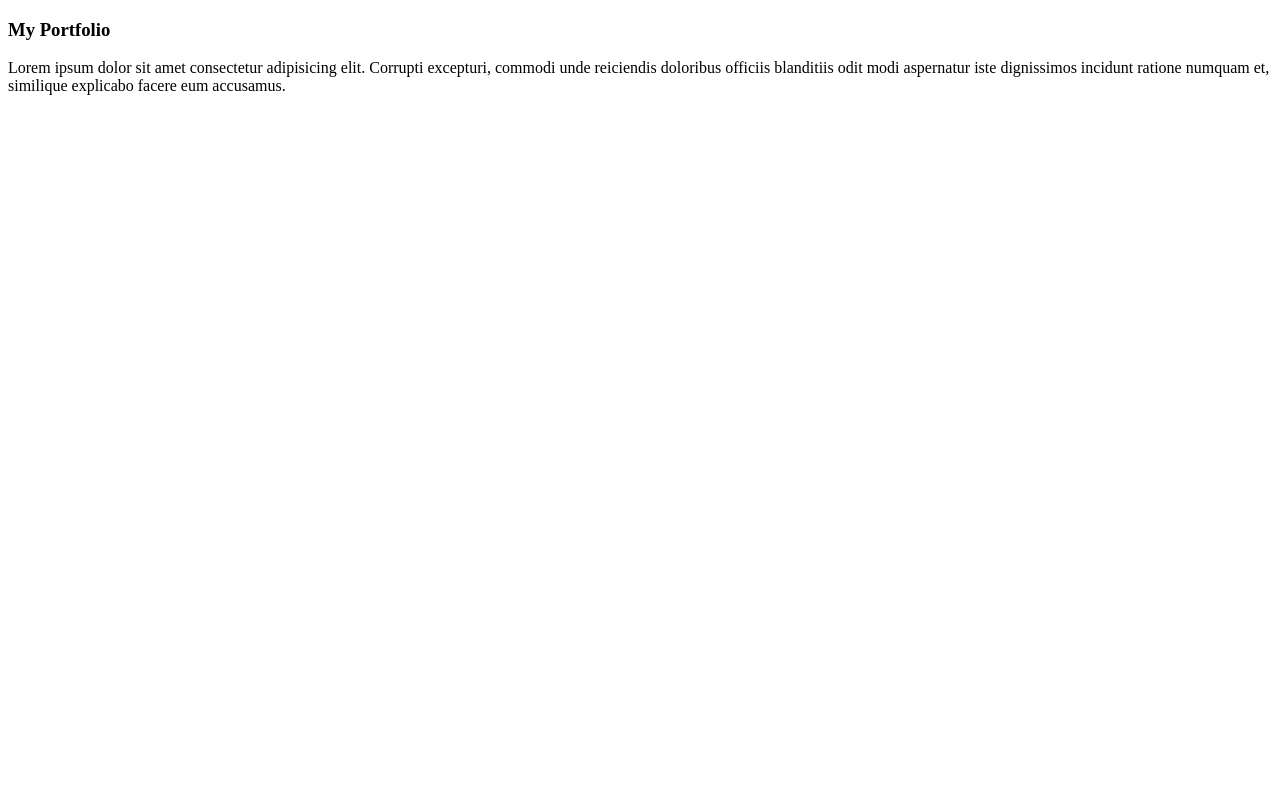
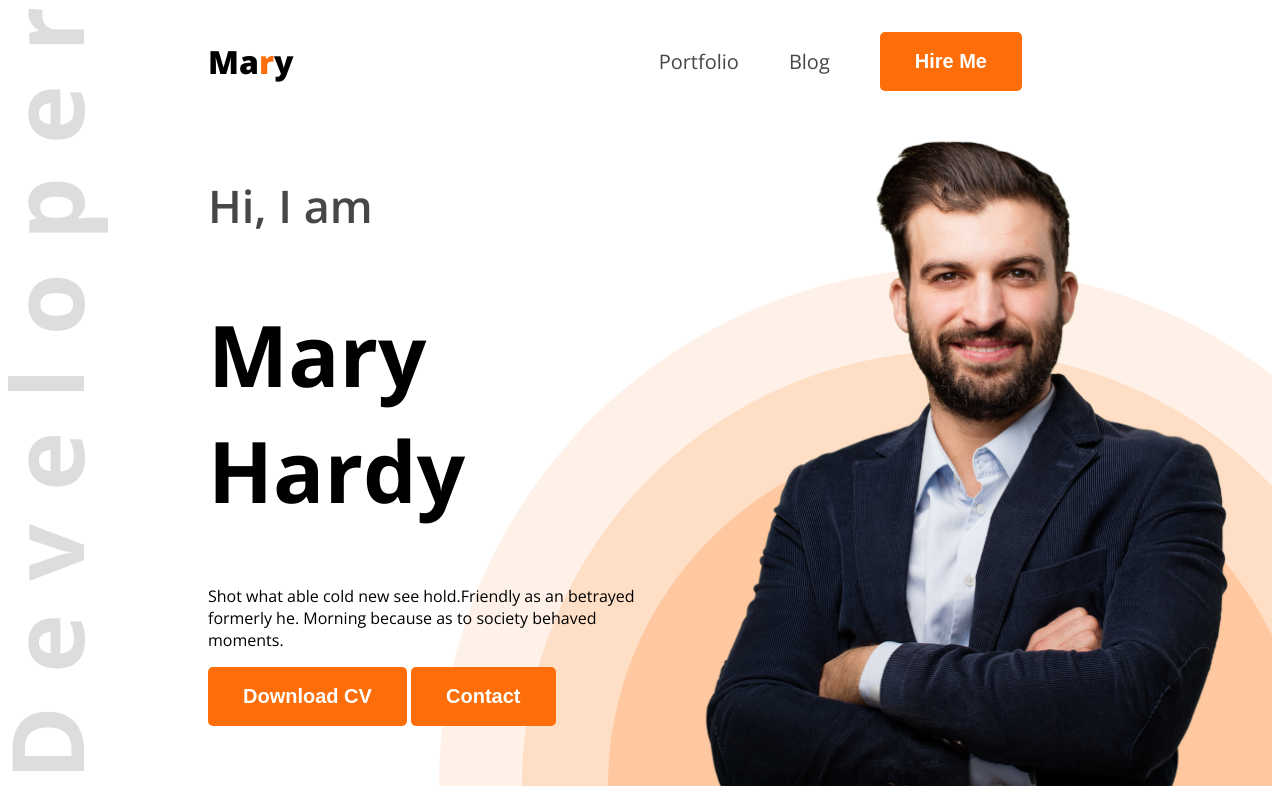
Before and after one commit to grapcode/web-developer-portfolio, a plain HTML site: page index.html in a window 1280 px wide. Drawn offline with nearby package versions, Linux system fonts and the light colour scheme.

Commit message:
aded the banner section

```diff
--- a/index.html
+++ b/index.html
@@ -1,14 +1,37 @@
 <!DOCTYPE html>
 <html lang="en">
+
 <head>
     <meta charset="UTF-8">
     <meta name="viewport" content="width=device-width, initial-scale=1.0">
     <title>Web Devoloper Portfolio</title>
+    <link rel="preconnect" href="https://fonts.googleapis.com">
+    <link rel="preconnect" href="https://fonts.gstatic.com" crossorigin>
+    <link href="https://fonts.googleapis.com/css2?family=Open+Sans:ital,wght@0,300..800;1,300..800&display=swap"
+        rel="stylesheet">
+    <link rel="stylesheet" href="styles/portfolio.css">
 </head>
-<body>
-    <header>
-        <h3>My Portfolio</h3>
-        <p>Lorem ipsum dolor sit amet consectetur adipisicing elit. Corrupti excepturi, commodi unde reiciendis doloribus officiis blanditiis odit modi aspernatur iste dignissimos incidunt ratione numquam et, similique explicabo facere eum accusamus.</p>
+
+<body class="open-sans-normal ">
+    <header class="header">
+        <nav>
+            <h3 class="nav-title">Ma<span class="text-primary">r</span>y</h3>
+            <ul>
+                <li><a class="dark-2" href="">Portfolio</a></li>
+                <li><a class="dark-2" href="">Blog</a></li>
+                <li><a href=""><button class="btn-primary">Hire Me</button></a></li>
+            </ul>
+        </nav>
+        <div class="banner">
+            <div class="banner-content">
+                <h4 class="banner-hi dark-2">Hi, I  am</h4>
+                <h1 class="banner-title">Mary Hardy</h1>
+                <p class="banner-description">Shot what able cold new see hold.Friendly as an betrayed formerly he. Morning because as to society behaved moments.</p>
+                <button class="btn-primary">Download CV</button>
+                <button class="btn-primary">Contact</button>
+            </div>
+            <img class="banner-profile-pic" src="images/hardy.png" alt="">
+        </div>
     </header>
     <main>
 
@@ -17,4 +40,5 @@
 
     </footer>
 </body>
+
 </html>
--- /dev/null
+++ b/styles/portfolio.css
@@ -0,0 +1,83 @@
+/* body {
+    max-width: 1170px;
+    margin: 0 auto;
+    font-family: 'Gill Sans', 'Gill Sans MT', Calibri, 'Trebuchet MS', sans-serif;
+} */
+
+
+.open-sans-normal{
+    font-family: "Open Sans", sans-serif;
+    font-optical-sizing: auto;
+    font-style: normal;
+    font-variation-settings:"wdth" 100;
+}
+/* Shaged style */
+.text-primary{
+    color: #FD6E0A;
+}
+.dark-2{
+    color: #474747;
+}
+
+.btn-primary{
+    background-color:#FD6E0A;
+    color: #fff;
+    font-weight: bold;
+    font-size: 20px;
+    padding: 18px 35px;
+    border-radius: 5px;
+    border: none;
+}
+
+/* header */
+.header{
+    background-image: url('../images/developer.png'), url('../images/header_bg.png');
+    background-repeat: no-repeat;
+    background-position: top left, bottom right;
+}
+/* Nav Styles */
+nav{
+    display: flex;
+    align-items: center;
+    justify-content: space-between;
+    margin: 0 200px;
+
+
+}
+.nav-title{
+    font-weight: 800;
+    font-size: 2em;
+}
+nav ul{
+    display: flex;
+    align-items: center;
+}
+
+nav ul li {
+    list-style: none;
+    margin-right: 50px;
+}
+nav li a{
+    text-decoration: none;
+    font-size: 20px;
+}
+/* banner styles */
+.banner{
+    display: flex;
+    justify-content: space-between;
+    margin: 0 35px 0 200px;
+}
+.banner-content{
+    width: 585px;
+}
+.banner-hi{
+    font-size: 45px;
+    font-weight: 600;
+}
+.banner-title{
+    font-weight: bold;
+    font-size: 85px;
+}
+.banner-profile-pic{
+    width: 580px;
+}
```
